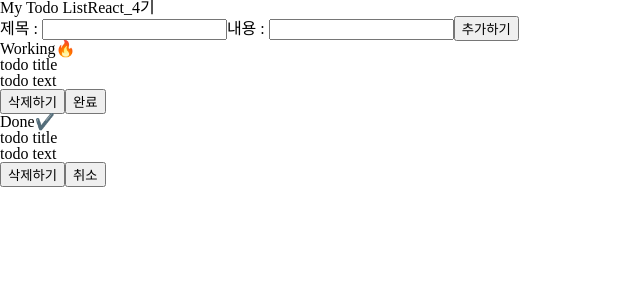
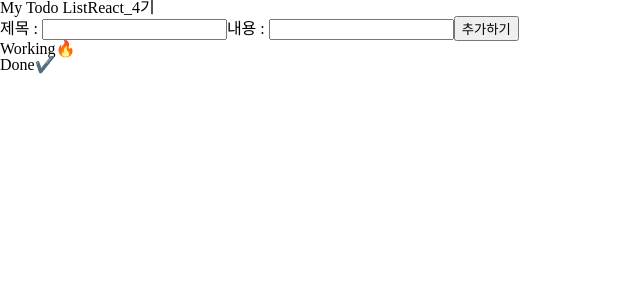
Before and after one commit to gkstnadl/Standard-week-2, a React (Create React App) app: page / in a window 1280 px wide. Shown: the top 300 px of the page, without its empty margins (0-640 px from the left). Built offline with nearby package versions, Linux system fonts and the light colour scheme.

Commit message:
메인 화면에 버튼 기능  및 렌더링 되도록 추가

```diff
--- a/src/App.jsx
+++ b/src/App.jsx
@@ -2,55 +2,52 @@ import React, { useState } from 'react';
 import './css/reset.css';
 import './css/App.css';
 import InputArea from './components/InputArea.jsx';
+import TodoList from './components/TodoList.jsx';
 
 function App() {
+  const [todos, setTodos] = useState([]);
+
+  const handleAddTodo = (title, content) => {
+    setTodos([...todos, { id: crypto.randomUUID(), title, content, isDone: false }]);
+  };
+
+  const handleDeleteTodo = (todoId) => {
+    setTodos(todos.filter((todo) => todo.id !== todoId));
+  };
+
+  const toggleTodoStatus = (todoId) => {
+    const updatedTodos = todos.map((todo) => {
+      if (todo.id === todoId) {
+        return { ...todo, isDone: !todo.isDone };
+      }
+      return todo;
+    });
+    setTodos(updatedTodos);
+  };
 
   return (
-  <div className='body'>
-    <div>
-      <span>My Todo List</span><span>React_4기</span>
+    <div className="body">
+      <div>
+        <span>My Todo List</span>
+        <span>React_4기</span>
       </div>
-      <form>
-        <label>제목 : </label><input type='text'></input>
-        <label>내용 : </label><input type='text'></input>
-        <button>추가하기</button>
-        </form>
-        <div>
-          <h1>Working🔥</h1>
-          <div>
-            <div>
-              <h2>todo title</h2>
-              <p>todo text</p>
-              <div>
-                <button>
-                  삭제하기
-                </button>
-                <button>
-                  완료
-                </button>
-              </div>
-            </div>
-          </div>
-        </div>
-        <div>
-          <h1>Done✔️</h1>
-          <div>
-            <div>
-              <h2>todo title</h2>
-              <p>todo text</p>
-              <div>
-                <button>
-                  삭제하기
-                </button>
-                <button>
-                  취소
-                </button>
-              </div>
-            </div>
-          </div>
-        </div>
-
-    </div>);
+      <InputArea onAddTodo={handleAddTodo} />
+      <div>
+        <TodoList
+          todos={todos.filter((todo) => !todo.isDone)}
+          onDeleteTodo={handleDeleteTodo}
+          onIsDoneToggle={toggleTodoStatus}
+          title="Working🔥"
+        />
+        <TodoList
+          todos={todos.filter((todo) => !todo.isDone)}
+          onDeleteTodo={handleDeleteTodo}
+          onIsDoneToggle={toggleTodoStatus}
+          title="Done✔️"
+        />
+      </div>
+    </div>
+  );
 }
 
 export default App;
```
Also changed, not shown: src/components/Footer.jsx (+11 -0 lines).
